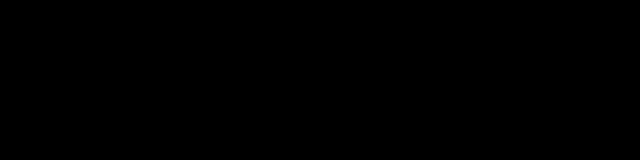
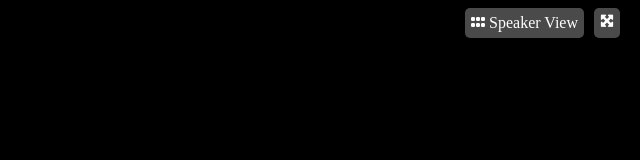
Before and after one commit to CiroMarra/html-css-zoom, a plain HTML site: page index.html in a window 1280 px wide. Shown: the whole page, without its empty margins (640-1280 px from the left). Drawn offline with Linux system fonts and the light colour scheme.

Commit message:
feat: add header

```diff
--- a/index.html
+++ b/index.html
@@ -5,10 +5,21 @@
     <meta name="viewport" content="width=device-width, initial-scale=1.0">
     <title>Zoom</title>
     <link rel="stylesheet" href="style.css">
+    <script src="https://kit.fontawesome.com/a754206ac3.js" crossorigin="anonymous"></script>
 </head>
 <body>
     <Header>
-        <div class="container"></div>
+        <div class="container">
+            <nav class="navbar">
+                <div class="speakview">
+                     <i class="fa-solid fa-grip"></i>
+                     <span class="speak-text">Speaker View</span>
+                </div>
+                <div class="spakview-maxemize">
+                    <i class="fa-solid fa-maximize"></i>
+                </div>
+            </nav>
+        </div>
     </Header>
     <main>
         <div class="container">a</div>
--- a/style.css
+++ b/style.css
@@ -36,19 +36,54 @@
 /* ----GENERAL---- */
     .container {
 
-        max-width: 1200px;
+        width: calc(100vw - 40px);
         margin: auto;
 
     }
 
     body {
-        background-color: black;
+      background-color: black;
+    }
+
+
+    i {
+        color: #fff;
     }
 
 /* ----/GENERAL---- */
 
 
+/* ----HEADER---- */
+    .navbar {
+        justify-content: flex-end;
+        display: flex;
+        gap: 10px;
+        margin-top: 8px;
 
+
+    }
+
+    .speakview {
+        background-color: #4a4a4a;
+        color: #fff;
+        padding: 6px;
+        border-radius: 5px;
+    }
+
+    .spakview-maxemize{
+        background-color: #4a4a4a;
+        color: #fff;
+        padding: 6px;
+        border-radius: 5px;
+        font-size: 14px;
+        text-align: center;
+        font-style: italic;
+
+    }
+
+
+
+/*----/HEADER----*
 
 /*---- MAIN----*/
 
```
